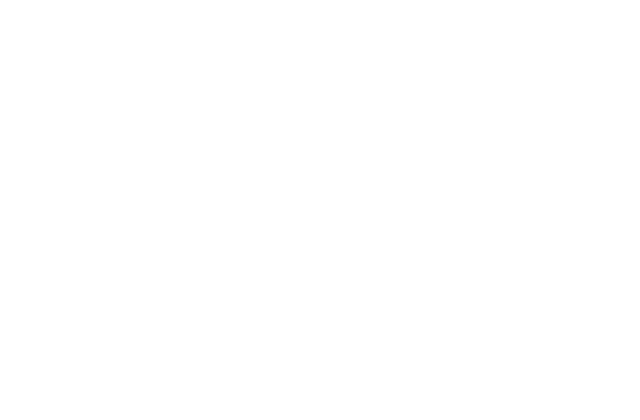
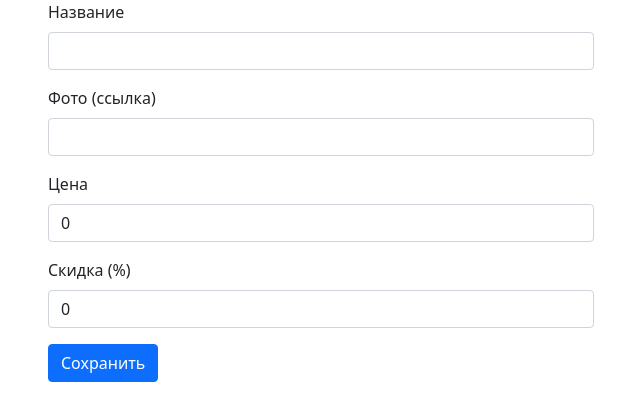
Before and after one commit to nifantyev/netology-redux-market, a React (Create React App) app: page / in a window 1280 px wide. Shown: the top 420 px of the page, without its empty margins (319-959 px from the left). Built offline with nearby package versions, Linux system fonts and the light colour scheme.

Commit message:
Реализовал ProductForm.tsx

```diff
--- a/src/App.tsx
+++ b/src/App.tsx
@@ -1,9 +1,18 @@
 import React from 'react';
+import ProductForm from './features/products/ProductForm';
 import 'bootstrap/dist/css/bootstrap.min.css';
 import './App.css';
 
 function App() {
-  return <div className="App"></div>;
+  return (
+    <div className="container">
+      <div className="row">
+        <div className="col-6 offset-3">
+          <ProductForm />
+        </div>
+      </div>
+    </div>
+  );
 }
 
 export default App;
--- /dev/null
+++ b/src/features/products/ProductForm.tsx
@@ -0,0 +1,104 @@
+import React from 'react';
+import { useAppSelector, useAppDispatch } from '../../app/hooks';
+import {
+  createProduct,
+  updateProductForm,
+  clearProductForm,
+} from './productsSlice';
+
+export default function ProductForm() {
+  const dispatch = useAppDispatch();
+  const { productForm } = useAppSelector((store) => store.products);
+
+  const handleChange = (event: any) => {
+    const { name, value } = event.target;
+    dispatch(
+      updateProductForm({
+        name,
+        value,
+      })
+    );
+  };
+
+  const handleSave = (event: any) => {
+    event.preventDefault();
+    dispatch(
+      createProduct({
+        id: 0,
+        name: productForm.name,
+        photo: productForm.photo,
+        price: productForm.price,
+        discount: productForm.discount,
+      })
+    );
+    dispatch(clearProductForm());
+  };
+
+  return (
+    <form onSubmit={handleSave}>
+      <div className="mb-3">
+        <label htmlFor="name" className="form-label">
+          Название
+        </label>
+        <input
+          className="form-control"
+          type="text"
+          name="name"
+          id="name"
+          value={productForm.name}
+          onChange={handleChange}
+        />
+      </div>
+      <div className="mb-3">
+        <label htmlFor="photo" className="form-label">
+          Фото (ссылка)
+        </label>
+        <input
+          className="form-control"
+          type="text"
+          name="photo"
+          id="photo"
+          value={productForm.photo}
+          onChange={handleChange}
+        />
+      </div>
+      <div className="mb-3">
+        <label htmlFor="price" className="form-label">
+          Цена
+        </label>
+        <input
+          className="form-control"
+          type="number"
+          min="0"
+          step="0.01"
+          name="price"
+          id="price"
+          value={productForm.price}
+          onChange={handleChange}
+        />
+      </div>
+
+      <div className="mb-3">
+        <label htmlFor="discount" className="form-label">
+          Скидка (%)
+        </label>
+        <input
+          className="form-control"
+          type="number"
+          min="0"
+          max="100"
+          step="1"
+          name="discount"
+          id="discount"
+          value={productForm.discount}
+          onChange={handleChange}
+        />
+      </div>
+      <div className="mb-3">
+        <button type="submit" className="btn btn-primary">
+          Сохранить
+        </button>
+      </div>
+    </form>
+  );
+}
```
